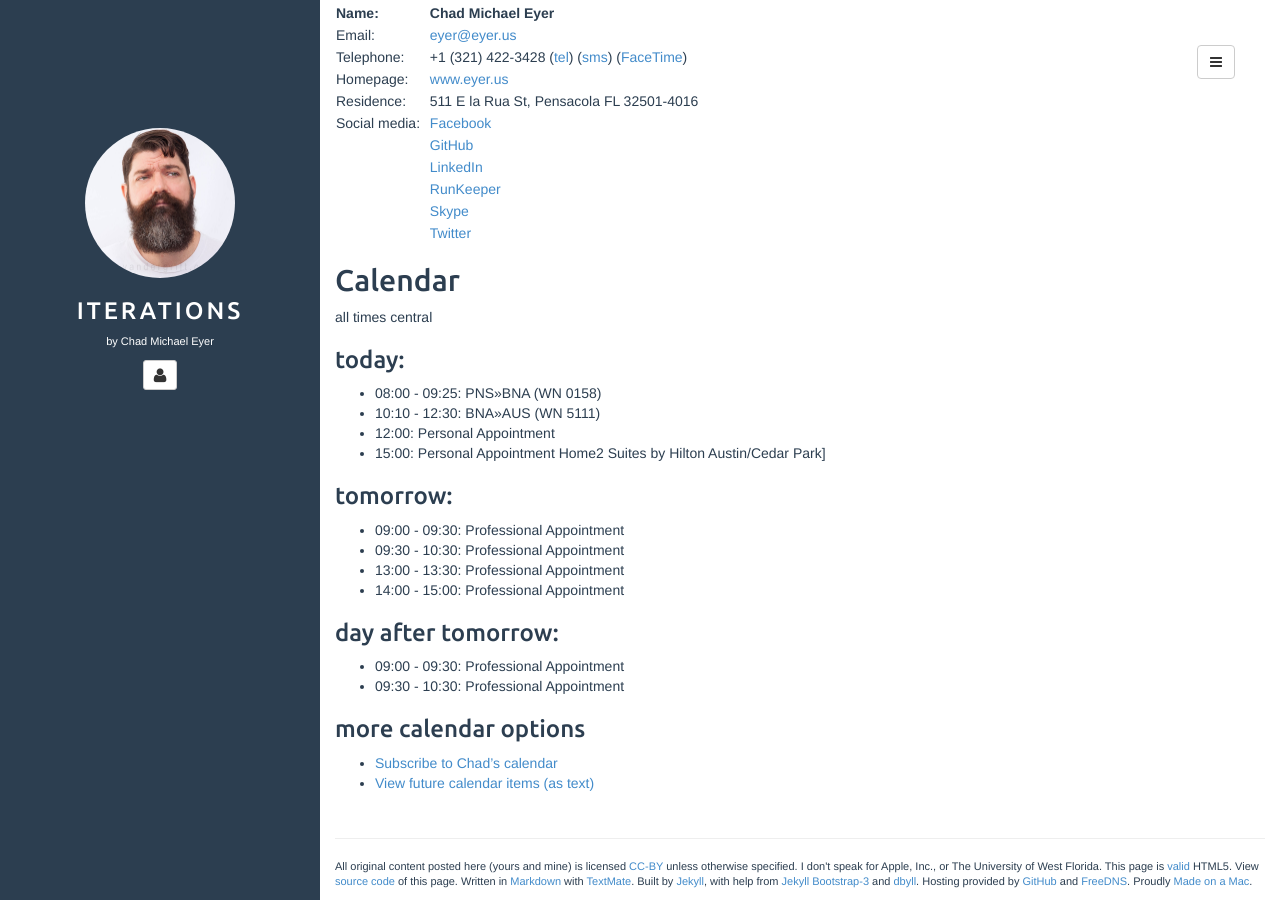
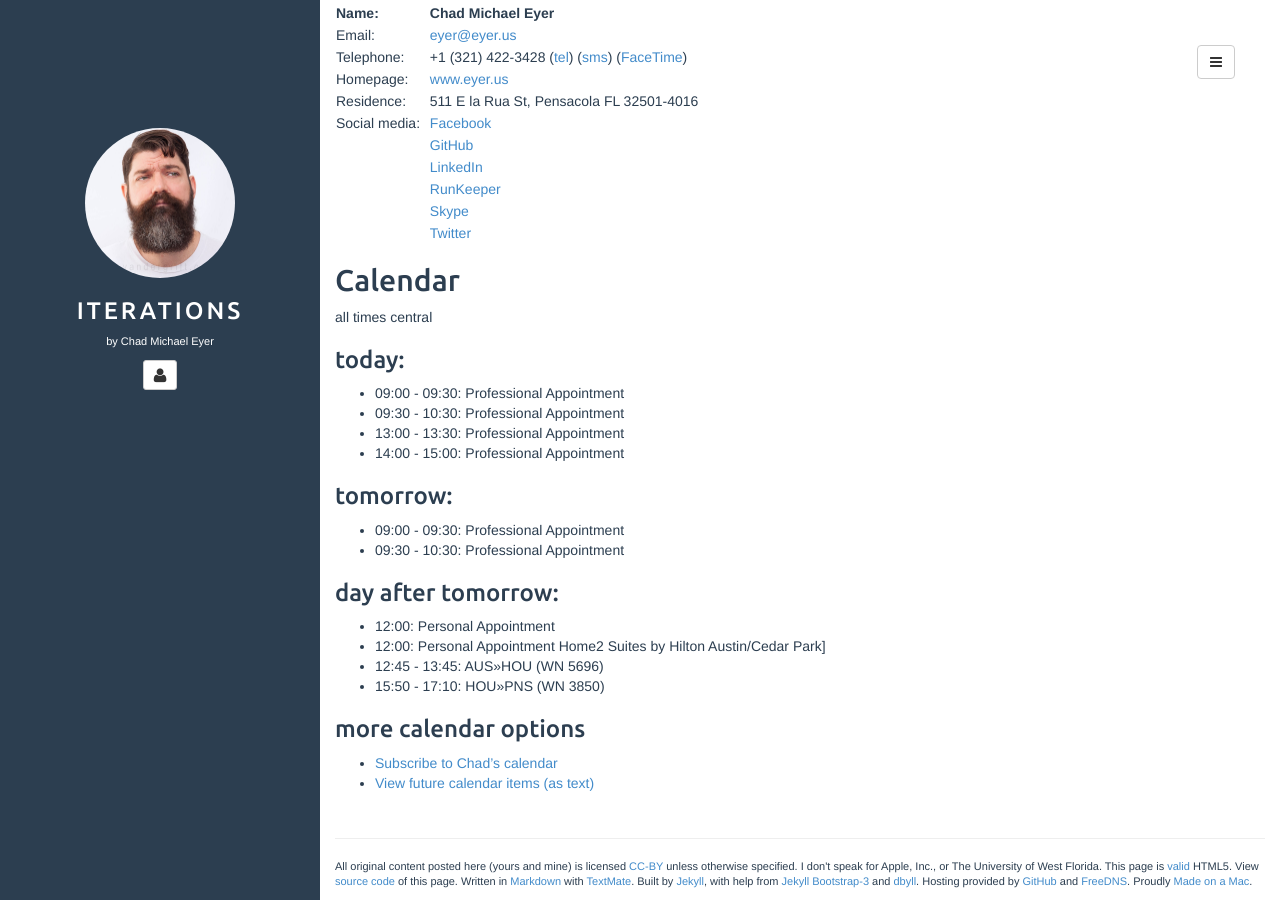
Before and after one commit to chadmichaeleyer/chadmichaeleyer.github.io, a Jekyll site: the page built from about.md, in a window 1280 px wide and 900 px high, scrolled down 1210 px. Built offline with Jekyll 4.4.1, drawn with Linux system fonts in a browser that asks for light colours.

Commit message:
calendar update

```diff
--- a/calendar.markdown
+++ b/calendar.markdown
@@ -1,21 +1,21 @@
 all times central
 
 ### today:
-
-* 08:00 - 09:25: PNS»BNA (WN 0158)
-* 10:10 - 12:30: BNA»AUS (WN 5111)
-* 12:00: Personal Appointment
-* 15:00: Personal Appointment
-Home2 Suites by Hilton Austin/Cedar Park]
-
-### tomorrow:
 
 * 09:00 - 09:30: Professional Appointment
 * 09:30 - 10:30: Professional Appointment
 * 13:00 - 13:30: Professional Appointment
 * 14:00 - 15:00: Professional Appointment
 
-### day after tomorrow:
+### tomorrow:
 
 * 09:00 - 09:30: Professional Appointment
 * 09:30 - 10:30: Professional Appointment
+
+### day after tomorrow:
+
+* 12:00: Personal Appointment
+* 12:00: Personal Appointment
+Home2 Suites by Hilton Austin/Cedar Park]
+* 12:45 - 13:45: AUS»HOU (WN 5696)
+* 15:50 - 17:10: HOU»PNS (WN 3850)
```
Also changed, not shown: calendar-year.markdown (+6 -8 lines), 1 other file.
